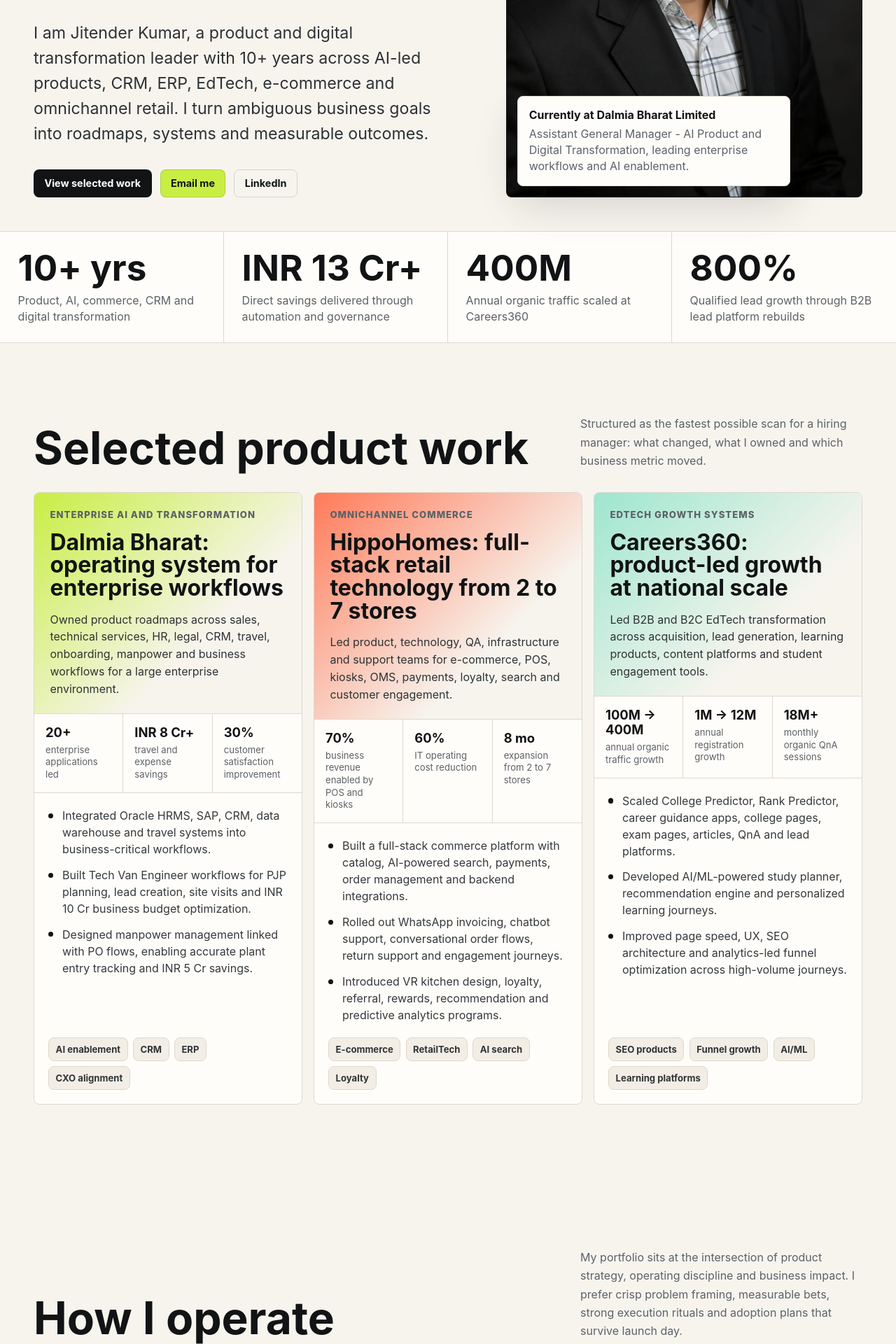
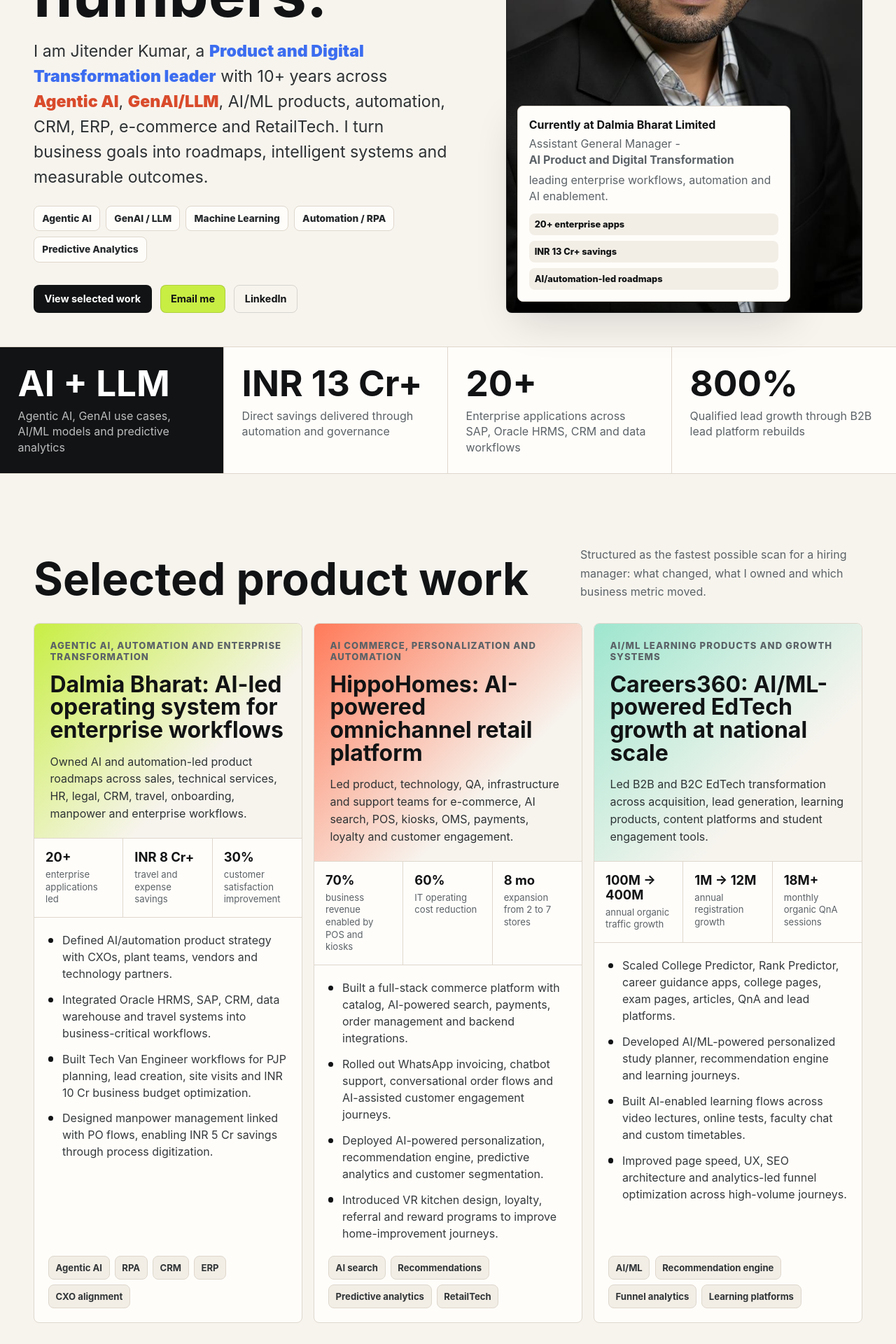
Before and after one commit to Jitender2105/Portfolio, a React (Create React App) app: page / in a window 1280 px wide. Shown: the part 580-2500 px from the top of the page at 70% size. Built offline with nearby package versions, Linux system fonts and the light colour scheme.

Commit message:
Refocus portfolio on AI product leadership

```diff
--- a/public/index.html
+++ b/public/index.html
@@ -2,10 +2,10 @@
 <html lang="en">
   <head>
     <meta charset="utf-8" />
-    <title>Jitender Kumar | Product Leader Portfolio</title>
+    <title>Jitender Kumar | AI Product Leader Portfolio</title>
     <meta
       name="description"
-      content="Portfolio of Jitender Kumar, product leader for AI, digital transformation, e-commerce, CRM, ERP and omnichannel products."
+      content="Portfolio of Jitender Kumar, AI product and digital transformation leader focused on Agentic AI, GenAI, LLM, automation, machine learning, CRM, ERP and commerce platforms."
     />
     <meta name="viewport" content="width=device-width, initial-scale=1" />
   </head>
--- a/src/App.tsx
+++ b/src/App.tsx
@@ -31,39 +31,41 @@ type SkillArea = {
   title: string;
   copy: string;
   proof: string;
+  focus: string;
   skills: string[];
 };
 
 const metrics: Metric[] = [
-  { value: "10+ yrs", label: "Product, AI, commerce, CRM and digital transformation" },
+  { value: "AI + LLM", label: "Agentic AI, GenAI use cases, AI/ML models and predictive analytics" },
   { value: "INR 13 Cr+", label: "Direct savings delivered through automation and governance" },
-  { value: "400M", label: "Annual organic traffic scaled at Careers360" },
+  { value: "20+", label: "Enterprise applications across SAP, Oracle HRMS, CRM and data workflows" },
   { value: "800%", label: "Qualified lead growth through B2B lead platform rebuilds" },
 ];
 
 const caseStudies: CaseStudy[] = [
   {
-    eyebrow: "Enterprise AI and transformation",
-    title: "Dalmia Bharat: operating system for enterprise workflows",
+    eyebrow: "Agentic AI, automation and enterprise transformation",
+    title: "Dalmia Bharat: AI-led operating system for enterprise workflows",
     summary:
-      "Owned product roadmaps across sales, technical services, HR, legal, CRM, travel, onboarding, manpower and business workflows for a large enterprise environment.",
+      "Owned AI and automation-led product roadmaps across sales, technical services, HR, legal, CRM, travel, onboarding, manpower and enterprise workflows.",
     metrics: [
       { value: "20+", label: "enterprise applications led" },
       { value: "INR 8 Cr+", label: "travel and expense savings" },
       { value: "30%", label: "customer satisfaction improvement" },
     ],
     moves: [
+      "Defined AI/automation product strategy with CXOs, plant teams, vendors and technology partners.",
       "Integrated Oracle HRMS, SAP, CRM, data warehouse and travel systems into business-critical workflows.",
       "Built Tech Van Engineer workflows for PJP planning, lead creation, site visits and INR 10 Cr business budget optimization.",
-      "Designed manpower management linked with PO flows, enabling accurate plant entry tracking and INR 5 Cr savings.",
+      "Designed manpower management linked with PO flows, enabling INR 5 Cr savings through process digitization.",
     ],
-    tags: ["AI enablement", "CRM", "ERP", "CXO alignment"],
-  },
-  {
-    eyebrow: "Omnichannel commerce",
-    title: "HippoHomes: full-stack retail technology from 2 to 7 stores",
+    tags: ["Agentic AI", "RPA", "CRM", "ERP", "CXO alignment"],
+  },
+  {
+    eyebrow: "AI commerce, personalization and automation",
+    title: "HippoHomes: AI-powered omnichannel retail platform",
     summary:
-      "Led product, technology, QA, infrastructure and support teams for e-commerce, POS, kiosks, OMS, payments, loyalty, search and customer engagement.",
+      "Led product, technology, QA, infrastructure and support teams for e-commerce, AI search, POS, kiosks, OMS, payments, loyalty and customer engagement.",
     metrics: [
       { value: "70%", label: "business revenue enabled by POS and kiosks" },
       { value: "60%", label: "IT operating cost reduction" },
@@ -71,14 +73,15 @@ const caseStudies: CaseStudy[] = [
     ],
     moves: [
       "Built a full-stack commerce platform with catalog, AI-powered search, payments, order management and backend integrations.",
-      "Rolled out WhatsApp invoicing, chatbot support, conversational order flows, return support and engagement journeys.",
-      "Introduced VR kitchen design, loyalty, referral, rewards, recommendation and predictive analytics programs.",
+      "Rolled out WhatsApp invoicing, chatbot support, conversational order flows and AI-assisted customer engagement journeys.",
+      "Deployed AI-powered personalization, recommendation engine, predictive analytics and customer segmentation.",
+      "Introduced VR kitchen design, loyalty, referral and reward programs to improve home-improvement journeys.",
     ],
-    tags: ["E-commerce", "RetailTech", "AI search", "Loyalty"],
-  },
-  {
-    eyebrow: "EdTech growth systems",
-    title: "Careers360: product-led growth at national scale",
+    tags: ["AI search", "Recommendations", "Predictive analytics", "RetailTech"],
+  },
+  {
+    eyebrow: "AI/ML learning products and growth systems",
+    title: "Careers360: AI/ML-powered EdTech growth at national scale",
     summary:
       "Led B2B and B2C EdTech transformation across acquisition, lead generation, learning products, content platforms and student engagement tools.",
     metrics: [
@@ -88,10 +91,11 @@ const caseStudies: CaseStudy[] = [
     ],
     moves: [
       "Scaled College Predictor, Rank Predictor, career guidance apps, college pages, exam pages, articles, QnA and lead platforms.",
-      "Developed AI/ML-powered study planner, recommendation engine and personalized learning journeys.",
+      "Developed AI/ML-powered personalized study planner, recommendation engine and learning journeys.",
+      "Built AI-enabled learning flows across video lectures, online tests, faculty chat and custom timetables.",
       "Improved page speed, UX, SEO architecture and analytics-led funnel optimization across high-volume journeys.",
     ],
-    tags: ["SEO products", "Funnel growth", "AI/ML", "Learning platforms"],
+    tags: ["AI/ML", "Recommendation engine", "Funnel analytics", "Learning platforms"],
   },
 ];
 
@@ -101,7 +105,7 @@ const roles: Role[] = [
     company: "Dalmia Bharat Limited",
     title: "Assistant General Manager - AI Product and Digital Transformation",
     impact:
-      "Leading enterprise application modernization, AI-led use cases, workflow digitization and cross-functional transformation roadmaps.",
+      "Leading AI-product strategy, Agentic AI/automation use cases, enterprise application modernization and cross-functional transformation roadmaps.",
   },
   {
     period: "Sept 2022 - Sept 2025",
@@ -120,30 +124,47 @@ const roles: Role[] = [
 ];
 
 const strengths = [
+  "AI / ML and Agentic AI strategy",
+  "Generative AI and LLM use cases",
+  "Automation and RPA programs",
+  "Predictive analytics",
   "Product strategy and roadmap",
-  "AI-led business transformation",
-  "E-commerce and omnichannel retail",
-  "CRM and ERP modernization",
-  "Workflow digitization",
-  "Analytics and funnel growth",
-  "Vendor and budget governance",
-  "Cross-functional leadership",
+  "CRM and ERP transformation",
+  "Platform modernization",
+  "CXO stakeholder leadership",
 ];
 
 const tools = [
+  "OpenAI",
+  "LLM",
+  "Agentic AI",
+  "GenAI",
+  "AI/ML models",
+  "RPA",
+  "Workflow automation",
+  "SQL",
+  "Snowflake",
+  "Power BI",
   "GA",
   "Firebase",
   "GTM",
-  "Power BI",
-  "SQL",
-  "Snowflake",
   "Jira",
   "Confluence",
   "AWS",
   "MERN",
-  "OpenAI",
   "SAP",
   "Oracle HRMS",
+];
+
+const aiHighlights = [
+  "Agentic AI strategy",
+  "Generative AI / LLM use cases",
+  "AI/ML models",
+  "Predictive analytics",
+  "RPA and workflow automation",
+  "Customer segmentation",
+  "Recommendation engines",
+  "Conversational AI",
 ];
 
 const operatingCards: OperatingCard[] = [
@@ -185,34 +206,47 @@ const skillAreas: SkillArea[] = [
     copy:
       "Shape new products from unclear business needs into opportunity sizing, MVP scope, launch plan and measurable product behavior.",
     proof: "Used across Tech Van Engineer, VR kitchen design, College Predictor, lead platforms and enterprise workflows.",
+    focus: "0-to-1",
     skills: ["Problem framing", "PRDs", "MVP scope", "User journeys", "UAT"],
   },
   {
-    title: "AI and automation portfolio",
+    title: "AI, Agentic AI and LLM strategy",
     copy:
-      "Identify practical AI use cases, build enablement roadmaps and connect models, data, workflows and adoption plans.",
-    proof: "Applied to AI/ML study planners, recommendations, predictive analytics, segmentation and enterprise AI use cases.",
-    skills: ["GenAI use cases", "Predictive analytics", "Segmentation", "OpenAI", "Data workflows"],
+      "Identify practical AI opportunities, convert them into product roadmaps and connect LLMs, models, data, workflows and adoption plans.",
+    proof: "Resume focus: Agentic AI, GenAI/LLM, AI/ML models, predictive analytics and enterprise AI use cases.",
+    focus: "AI CORE",
+    skills: ["Agentic AI", "LLM", "GenAI use cases", "OpenAI", "AI/ML models"],
+  },
+  {
+    title: "Automation and RPA transformation",
+    copy:
+      "Digitize manual workflows, remove operational leakage and build governance-backed process automation across enterprise systems.",
+    proof: "Delivered INR 13 Cr+ direct savings through travel, expense, manpower, GST compliance and workflow automation programs.",
+    focus: "AUTOMATION",
+    skills: ["RPA", "Workflow automation", "Process digitization", "Policy control", "UAT"],
   },
   {
     title: "Commerce and CRM systems",
     copy:
-      "Build connected customer, order, payment, loyalty, POS, kiosk, service and CRM journeys across online and offline channels.",
-    proof: "Enabled 70% business revenue through POS and kiosk systems and improved satisfaction by 30% through CRM modernization.",
-    skills: ["POS", "OMS", "Payments", "Loyalty", "CRM", "Customer engagement"],
+      "Build AI-assisted customer, order, payment, loyalty, POS, kiosk, service and CRM journeys across online and offline channels.",
+    proof: "Improved customer satisfaction by 30% through next-generation CRM across sales, service, ordering and data warehouse.",
+    focus: "CRM + CX",
+    skills: ["CRM", "POS", "OMS", "Payments", "Loyalty", "Chatbots"],
   },
   {
     title: "Growth, SEO and funnel analytics",
     copy:
-      "Use data architecture, page speed, content systems, personalization and funnel improvements to grow acquisition and conversion.",
+      "Use data architecture, page speed, content systems, personalization, segmentation and funnel improvements to grow acquisition and conversion.",
     proof: "Scaled annual organic traffic from 100M to 400M and registrations from 1M to 12M at Careers360.",
-    skills: ["SEO architecture", "GA", "Firebase", "GTM", "Power BI", "SQL"],
+    focus: "ANALYTICS",
+    skills: ["Predictive analytics", "SEO architecture", "GA", "Firebase", "Power BI", "SQL"],
   },
   {
     title: "Enterprise transformation delivery",
     copy:
       "Modernize workflows by integrating core systems, reducing manual effort and making adoption manageable for large teams.",
     proof: "Delivered INR 13 Cr+ savings across travel, manpower, governance and workflow digitization programs.",
+    focus: "ENTERPRISE",
     skills: ["SAP", "Oracle HRMS", "Vendor governance", "Budget ownership", "Change management"],
   },
   {
@@ -220,6 +254,7 @@ const skillAreas: SkillArea[] = [
     copy:
       "Lead cross-functional teams with clear goals, communication, release planning and stakeholder confidence.",
     proof: "Led product, technology, QA, infrastructure and support teams across enterprise, retail and EdTech environments.",
+    focus: "LEADERSHIP",
     skills: ["Roadmaps", "Agile", "CXO communication", "Team leadership", "Release planning"],
   },
 ];
@@ -299,6 +334,8 @@ const styles = `
     --coral: #ff7a59;
     --mint: #9ee6cf;
     --blue: #3c6df0;
+    --violet: #8c5cf6;
+    --amber: #ffb020;
   }
 
   * {
@@ -435,6 +472,41 @@ const styles = `
     max-width: 760px;
   }
 
+  .highlight {
+    color: var(--blue);
+    font-weight: 900;
+  }
+
+  .highlight.hot {
+    color: #d94b2b;
+  }
+
+  .highlight.ai {
+    background: var(--ink);
+    border-radius: 8px;
+    color: var(--lime);
+    display: inline-block;
+    line-height: 1.05;
+    padding: 0.08em 0.16em;
+  }
+
+  .hero-proof {
+    display: flex;
+    flex-wrap: wrap;
+    gap: 0.5rem;
+    margin-top: 1.35rem;
+  }
+
+  .hero-proof span {
+    background: var(--surface);
+    border: 1px solid var(--line);
+    border-radius: 8px;
+    color: #25292b;
+    font-size: 0.86rem;
+    font-weight: 850;
+    padding: 0.58rem 0.7rem;
+  }
+
   .hero-actions {
     display: flex;
     flex-wrap: wrap;
@@ -491,6 +563,21 @@ const styles = `
     margin: 0;
   }
 
+  .status-stack {
+    display: grid;
+    gap: 0.5rem;
+    margin-top: 0.8rem;
+  }
+
+  .status-stack span {
+    background: #f2eee6;
+    border-radius: 8px;
+    color: var(--ink);
+    font-size: 0.8rem;
+    font-weight: 850;
+    padding: 0.5rem;
+  }
+
   .metrics-band {
     border-block: 1px solid var(--line);
     display: grid;
@@ -512,6 +599,15 @@ const styles = `
     display: block;
     font-size: clamp(2rem, 4vw, 4.2rem);
     line-height: 0.98;
+  }
+
+  .metric:first-child {
+    background: var(--ink);
+    color: white;
+  }
+
+  .metric:first-child span {
+    color: rgba(255, 255, 255, 0.72);
   }
 
   .metric span {
@@ -767,6 +863,52 @@ const styles = `
     grid-template-columns: repeat(3, minmax(0, 1fr));
   }
 
+  .ai-highlight-band {
+    background: var(--ink);
+    border-radius: 8px;
+    color: white;
+    display: grid;
+    gap: 1rem;
+    grid-template-columns: minmax(0, 0.75fr) minmax(0, 1fr);
+    margin-bottom: 1rem;
+    overflow: hidden;
+  }
+
+  .ai-highlight-copy {
+    padding: clamp(1.25rem, 3vw, 2rem);
+  }
+
+  .ai-highlight-copy h3 {
+    font-size: clamp(2rem, 4vw, 4rem);
+    line-height: 0.98;
+    margin: 0 0 1rem;
+  }
+
+  .ai-highlight-copy p {
+    color: rgba(255, 255, 255, 0.72);
+    line-height: 1.6;
+    margin: 0;
+  }
+
+  .ai-highlight-list {
+    align-content: start;
+    background: linear-gradient(135deg, var(--lime), var(--mint));
+    display: flex;
+    flex-wrap: wrap;
+    gap: 0.6rem;
+    padding: clamp(1.25rem, 3vw, 2rem);
+  }
+
+  .ai-highlight-list span {
+    background: rgba(255, 255, 255, 0.76);
+    border: 1px solid rgba(17, 19, 20, 0.12);
+    border-radius: 8px;
+    color: var(--ink);
+    font-size: clamp(0.92rem, 1.5vw, 1.15rem);
+    font-weight: 900;
+    padding: 0.75rem 0.85rem;
+  }
+
   .skill-area {
     background: var(--surface);
     border: 1px solid var(--line);
@@ -803,6 +945,19 @@ const styles = `
     margin: 0 0 0.75rem;
   }
 
+  .skill-focus {
+    background: var(--ink);
+    border-radius: 8px;
+    color: var(--lime);
+    display: inline-flex;
+    font-size: 0.76rem;
+    font-weight: 900;
+    letter-spacing: 0.08em;
+    margin-bottom: 0.85rem;
+    padding: 0.42rem 0.52rem;
+    text-transform: uppercase;
+  }
+
   .skill-area p {
     color: #34393b;
     line-height: 1.55;
@@ -964,6 +1119,10 @@ const styles = `
     text-transform: uppercase;
   }
 
+  .project-row:nth-child(-n + 4) span {
+    color: #d94b2b;
+  }
+
   .project-row p {
     color: var(--muted);
     line-height: 1.55;
@@ -988,6 +1147,7 @@ const styles = `
     }
 
     .operating-grid,
+    .ai-highlight-band,
     .skill-grid,
     .venture-grid {
       grid-template-columns: repeat(2, minmax(0, 1fr));
@@ -1051,6 +1211,7 @@ const styles = `
 
     .mini-metrics,
     .operating-grid,
+    .ai-highlight-band,
     .skill-grid,
     .venture-grid,
     .project-row,
@@ -1137,13 +1298,23 @@ function App() {
 
       <header className="hero" id="top">
         <div className="hero-copy">
-          <p className="eyebrow">Product leader for AI, commerce and enterprise transformation</p>
-          <h1>Building products that move business numbers.</h1>
+          <p className="eyebrow">Director - Product Management | AI and Digital Transformation</p>
+          <h1>
+            Building <span className="highlight ai">AI products</span> that move business numbers.
+          </h1>
           <p className="hero-subtitle">
-            I am Jitender Kumar, a product and digital transformation leader with 10+ years across AI-led
-            products, CRM, ERP, EdTech, e-commerce and omnichannel retail. I turn ambiguous business goals
-            into roadmaps, systems and measurable outcomes.
+            I am Jitender Kumar, a <strong className="highlight">Product and Digital Transformation leader</strong> with
+            10+ years across <strong className="highlight hot">Agentic AI</strong>, <strong className="highlight hot">GenAI/LLM</strong>,
+            AI/ML products, automation, CRM, ERP, e-commerce and RetailTech. I turn business goals into
+            roadmaps, intelligent systems and measurable outcomes.
           </p>
+          <div className="hero-proof" aria-label="AI capability highlights">
+            <span>Agentic AI</span>
+            <span>GenAI / LLM</span>
+            <span>Machine Learning</span>
+            <span>Automation / RPA</span>
+            <span>Predictive Analytics</span>
+          </div>
           <div className="hero-actions" aria-label="Primary actions">
             <a className="button primary" href="#work">
               View selected work
@@ -1168,7 +1339,15 @@ function App() {
           </div>
           <aside className="status-card">
             <strong>Currently at Dalmia Bharat Limited</strong>
-            <p>Assistant General Manager - AI Product and Digital Transformation, leading enterprise workflows and AI enablement.</p>
+            <p>
+              Assistant General Manager - <strong>AI Product and Digital Transformation</strong> leading enterprise
+              workflows, automation and AI enablement.
+            </p>
+            <div className="status-stack">
+              <span>20+ enterprise apps</span>
+              <span>INR 13 Cr+ savings</span>
+              <span>AI/automation-led roadmaps</span>
+            </div>
           </aside>
         </div>
       </header>
@@ -1296,17 +1475,35 @@ function App() {
 
       <section className="section" id="skills">
         <div className="section-header">
-          <h2>Project skills</h2>
+          <h2>AI skill highlights</h2>
           <p>
-            A practical view of where I create leverage: product discovery, AI use cases, enterprise systems,
-            commerce journeys, growth architecture and leadership cadence.
+            The new positioning is intentionally sharper: <strong className="highlight hot">Agentic AI</strong>,
+            <strong className="highlight hot"> GenAI/LLM</strong>, machine learning, automation, predictive
+            analytics and enterprise AI delivery are now the headline skills.
           </p>
+        </div>
+
+        <div className="ai-highlight-band">
+          <div className="ai-highlight-copy">
+            <p className="eyebrow">Skill highlight section</p>
+            <h3>AI, automation and intelligent product systems.</h3>
+            <p>
+              Built for Director / Principal PM / AVP Product mandates where AI strategy, platform thinking,
+              stakeholder leadership and measurable business impact matter in the same conversation.
+            </p>
+          </div>
+          <div className="ai-highlight-list" aria-label="AI and automation skills">
+            {aiHighlights.map((item) => (
+              <span key={item}>{item}</span>
+            ))}
+          </div>
         </div>
 
         <div className="skill-grid">
           {skillAreas.map((area) => (
             <article className="skill-area" key={area.title}>
               <div className="skill-area-top">
+                <span className="skill-focus">{area.focus}</span>
                 <h3>{area.title}</h3>
                 <p>{area.copy}</p>
               </div>
@@ -1399,10 +1596,11 @@ function App() {
         <div className="contact-panel">
           <div>
             <p className="eyebrow">Available for product leadership conversations</p>
-            <h2>Let us build the next measurable product story.</h2>
+            <h2>Let us build the next AI-led product story.</h2>
             <p>
-              Best fit: AI-enabled transformation, commerce platforms, CRM/ERP modernization, growth systems
-              and teams that need a product leader who can bridge strategy, execution and adoption.
+              Best fit: <strong>Agentic AI</strong>, <strong>GenAI/LLM</strong>, automation, commerce platforms,
+              CRM/ERP modernization, predictive analytics and teams that need a product leader who can bridge
+              strategy, execution and adoption.
             </p>
           </div>
           <div className="contact-actions">
```
